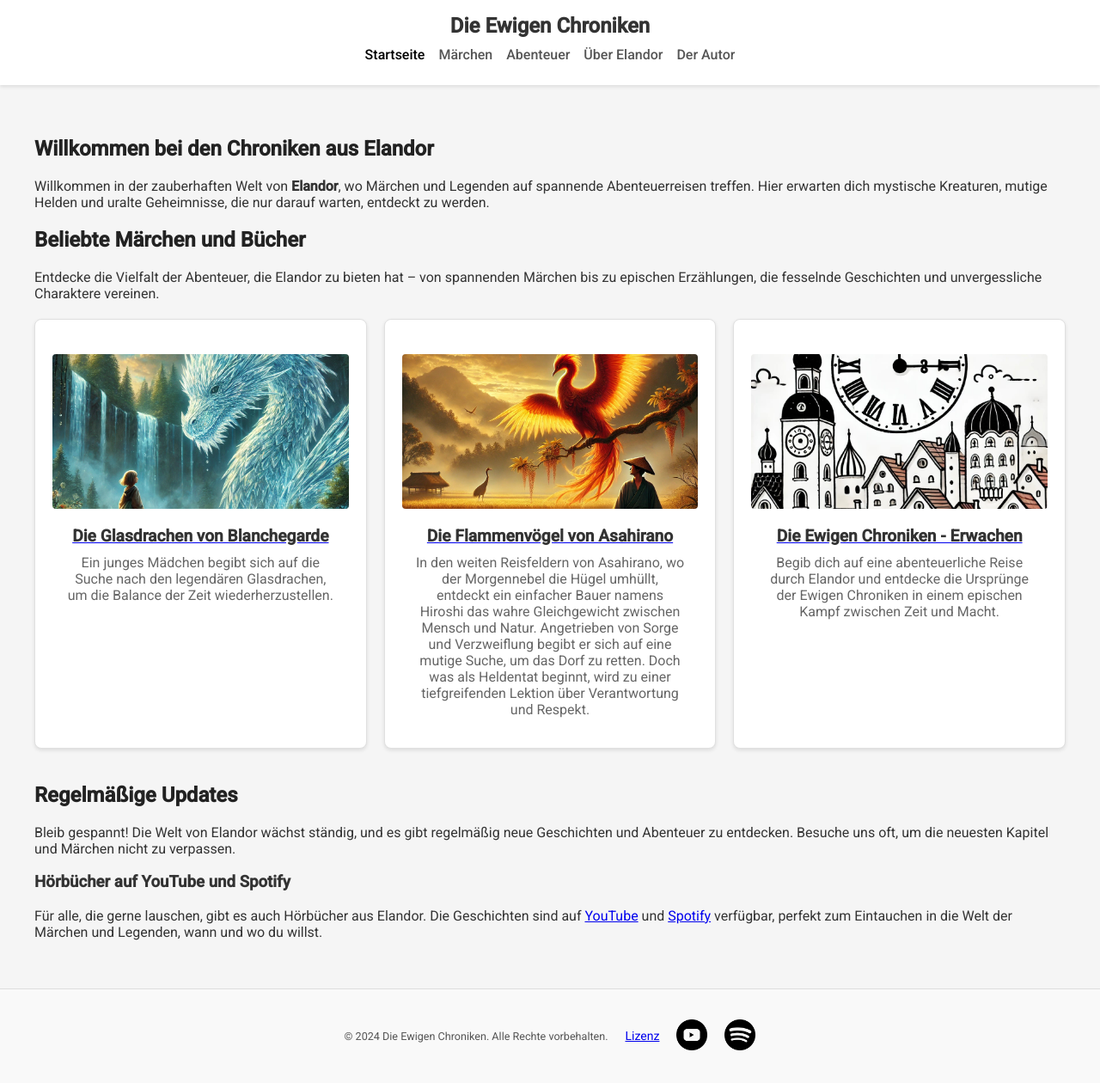
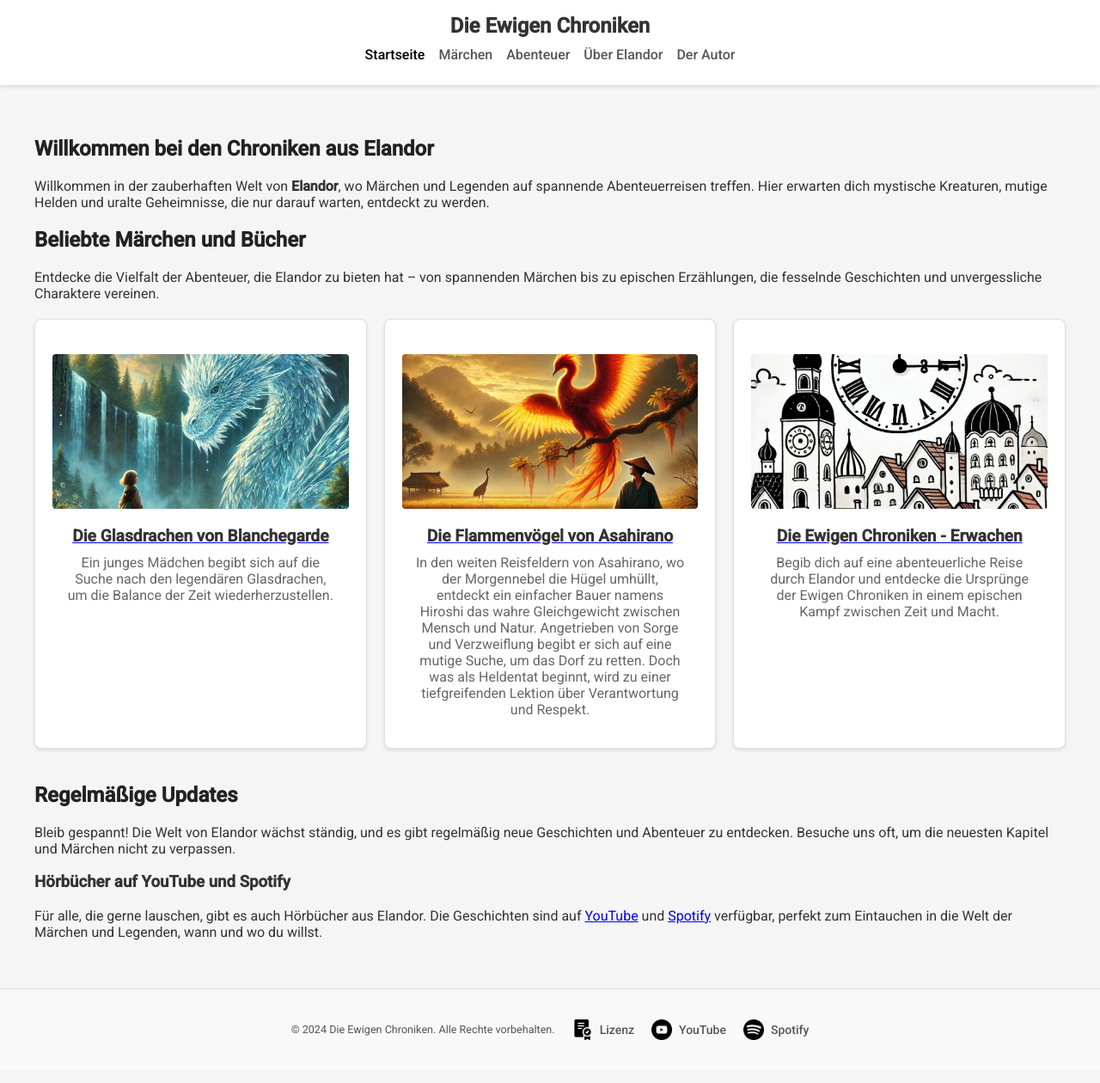
Before and after one commit to RainerGewalt/chroniken-aus-elandor, a Jekyll site: the page built from index.md, in a window 1280 px wide. Shown: the whole page at 86% size. Built offline with Jekyll 4.4.1, drawn with Linux system fonts in a browser that asks for light colours.

Commit message:
fixed: footer style

```diff
--- a/_includes/footer.html
+++ b/_includes/footer.html
@@ -2,14 +2,19 @@
     <div class="footer-content">
         <p>&copy; {{ site.time | date: "%Y" }} {{ site.title }}. Alle Rechte vorbehalten.</p>
         <div class="license-link">
-            <a href="{{ '/license/' | relative_url }}">Lizenz</a>
+            <a href="{{ '/license/' | relative_url }}" aria-label="Lizenz">
+                <img src="{{ '/assets/images/icons/certificate.png' | relative_url }}" alt="Lizenz Icon" class="social-icon">
+                <span>Lizenz</span>
+            </a>
         </div>
         <div class="social-links">
             <a href="https://www.youtube.com/@florianhzg4113" target="_blank" aria-label="YouTube">
-                <img src="{{ '/assets/images/icons/youtube.png' | relative_url }}" alt="YouTube Icon">
+                <img src="{{ '/assets/images/icons/youtube.png' | relative_url }}" alt="YouTube Icon" class="social-icon">
+                <span>YouTube</span>
             </a>
             <a href="https://podcasters.spotify.com/pod/show/florian-przybylak" target="_blank" aria-label="Spotify">
-                <img src="{{ '/assets/images/icons/spotify.png' | relative_url }}" alt="Spotify Icon">
+                <img src="{{ '/assets/images/icons/spotify.png' | relative_url }}" alt="Spotify Icon" class="social-icon">
+                <span>Spotify</span>
             </a>
         </div>
     </div>
--- a/assets/css/styles.css
+++ b/assets/css/styles.css
@@ -547,3 +547,81 @@ main {
     object-fit: cover;
     border-radius: 4px;
 }
+/* Footer Styles */
+.footer {
+    background-color: #f9f9f9;
+    color: #333;
+    padding: 15px 20px;
+    text-align: center;
+    border-top: 1px solid #ddd;
+}
+
+.footer-content {
+    display: flex;
+    justify-content: center;
+    align-items: center;
+    gap: 20px;
+    flex-wrap: wrap;
+}
+
+.footer-content p {
+    margin: 0;
+    font-size: 0.9em;
+    color: #555;
+}
+
+/* Einheitliche Link-Stile für Lizenz und Social Links */
+.footer a {
+    display: flex;
+    align-items: center;
+    gap: 8px;
+    text-decoration: none;
+    color: #555;
+    font-weight: 500;
+    transition: color 0.3s;
+}
+
+.footer a:hover {
+    color: #0073e6; /* Primäre Akzentfarbe beim Hover */
+}
+
+.footer a .social-icon {
+    width: 24px; /* Einheitliche Breite */
+    height: 24px; /* Einheitliche Höhe */
+    object-fit: contain; /* Sicherstellen, dass das Bild vollständig sichtbar ist */
+    transition: opacity 0.3s, transform 0.3s;
+}
+
+.footer a:hover .social-icon {
+    opacity: 0.8;
+    transform: scale(1.1); /* Leichtes Vergrößern beim Hover */
+}
+
+.footer a span {
+    font-size: 1em;
+    color: inherit; /* Erbt die Farbe vom übergeordneten Element */
+}
+
+/* Responsives Design für Footer Links */
+@media (max-width: 768px) {
+    .footer-content {
+        flex-direction: column;
+        gap: 10px;
+    }
+
+    .footer a .social-icon {
+        width: 20px;
+        height: 20px;
+    }
+}
+
+@media (max-width: 600px) {
+    .footer a span {
+        display: none; /* Text ausblenden auf sehr kleinen Bildschirmen */
+    }
+
+    .footer a .social-icon {
+        width: 20px;
+        height: 20px;
+    }
+}
```
Also changed, not shown: assets/images/icons/certificate.png (added).
